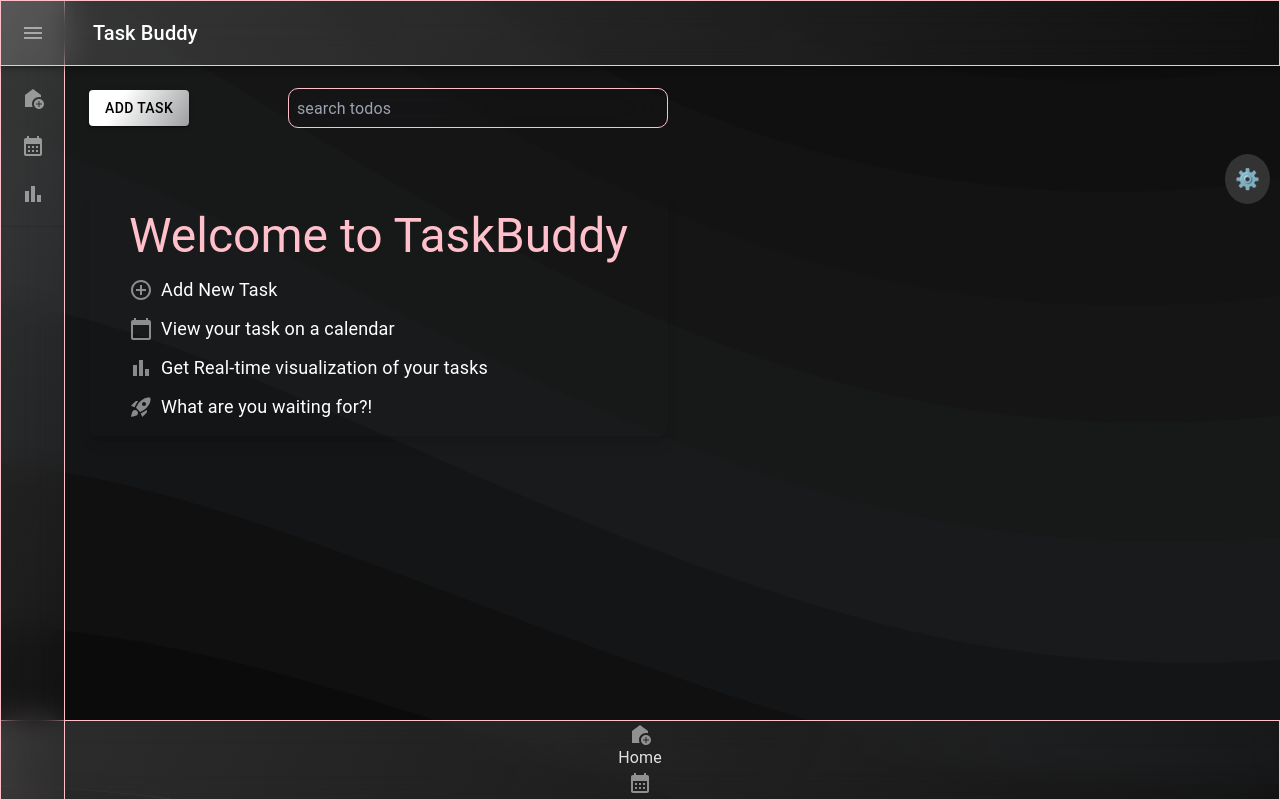
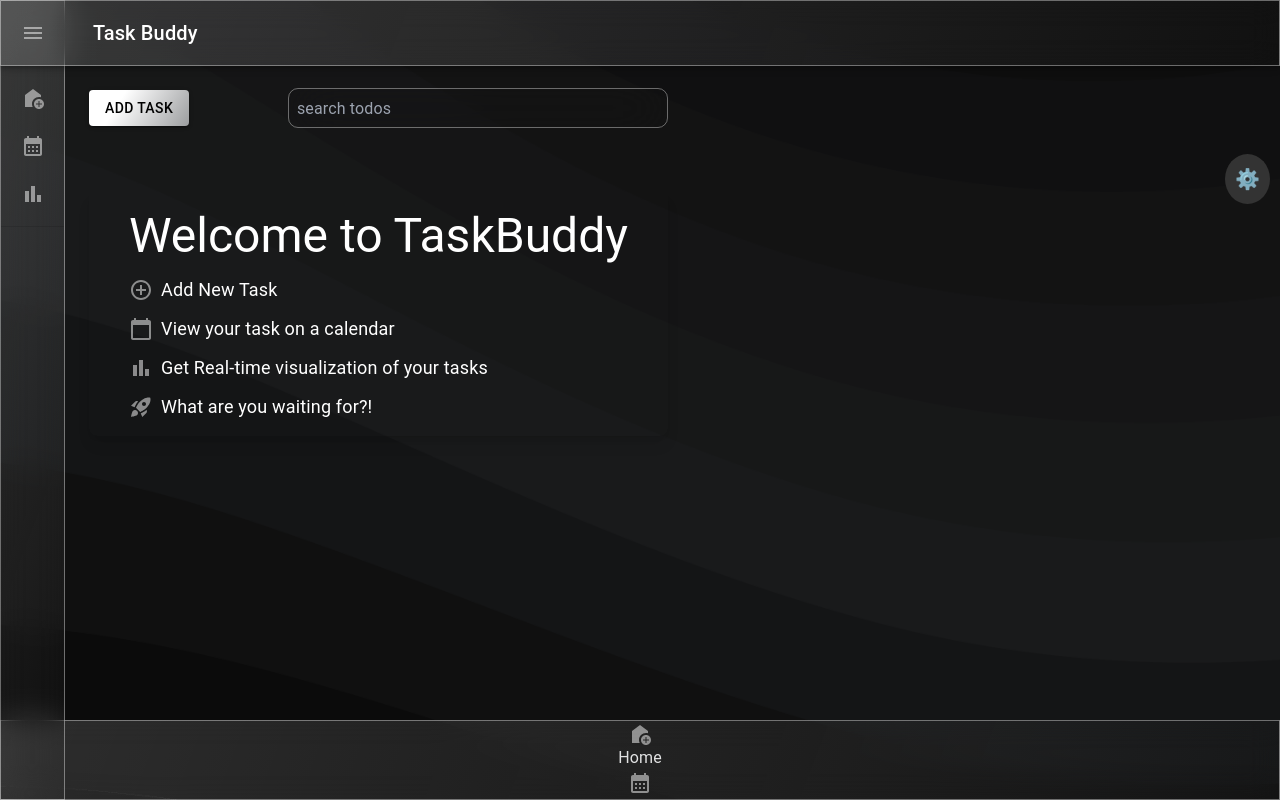
Before and after one commit to pearlodi/taskbuddy, a React (Create React App) app: page / in a window 1280 px wide. Built offline with nearby package versions, Linux system fonts and the light colour scheme.

Commit message:
select color

```diff
--- a/src/components/ColorSelector.tsx
+++ b/src/components/ColorSelector.tsx
@@ -7,7 +7,7 @@ const ColorSelector: React.FC = () => {
 
   // Load the color from localStorage when the component mounts
   useEffect(() => {
-    const savedColor = localStorage.getItem("selectedColor") || "color1";
+    const savedColor = localStorage.getItem("selectedColor") || "color12";
     setSelectedColor(savedColor);
     document.documentElement.setAttribute("data-color", savedColor);
   }, []);
```
